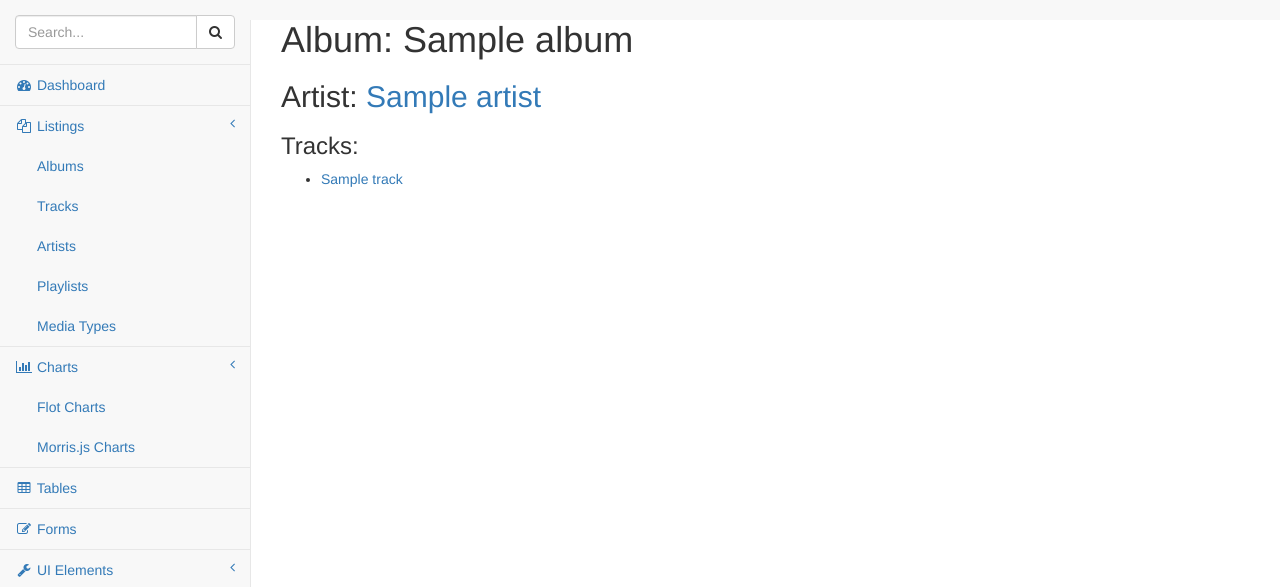
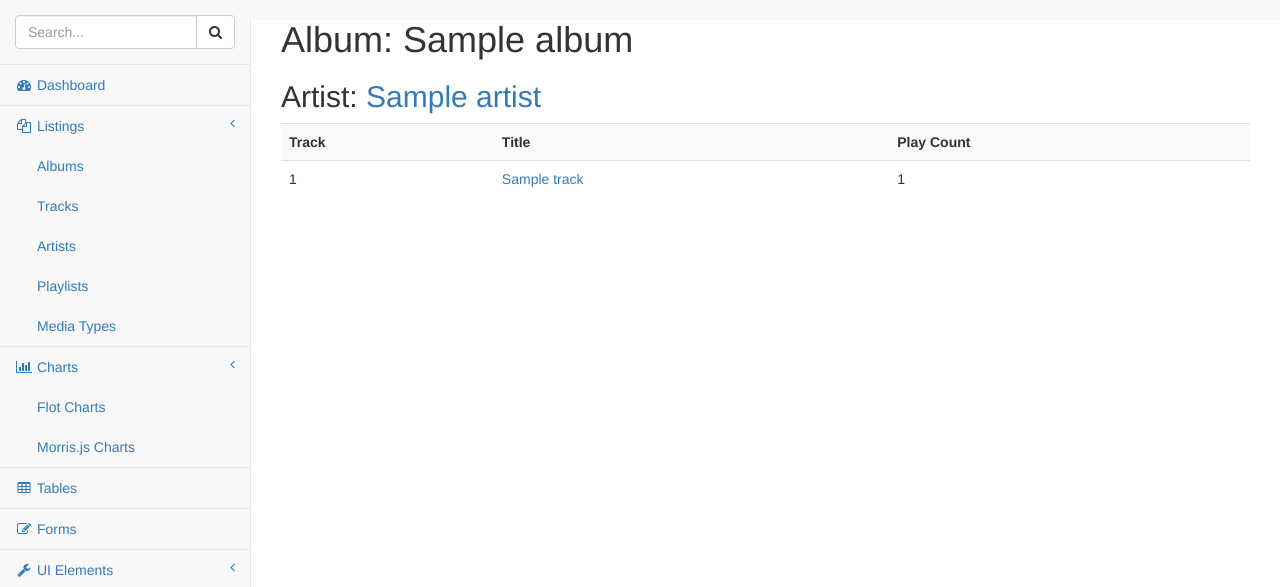
Before and after one commit to shacker/tunedex, a Django app: page /albums/1 in a window 1280 px wide. Shown: the part 51-638 px from the top of the page. Run offline with Django 3.2, Linux system fonts and the light colour scheme; tables that the repository leaves empty hold one stand-in row (values such as "Sample post"); some libraries are stand-ins or nearby versions.

Commit message:
Set ordered tracks on album view

```diff
--- a/itl/views.py
+++ b/itl/views.py
@@ -25,6 +25,12 @@ class AlbumListView(generic.ListView):
 
 class AlbumDetailView(generic.DetailView):
     model = Album
+
+    def get_context_data(self, **kwargs):
+        context = super().get_context_data(**kwargs)
+        tracks = self.object.track_set.all().order_by('track_number')
+        context['tracks'] = tracks
+        return context
 
 
 class ArtistListView(generic.ListView):
--- a/pyrex/templates/itl/album_detail.html
+++ b/pyrex/templates/itl/album_detail.html
@@ -6,11 +6,19 @@
     <h1>Album: {{ album.title }}</h1>
     <h2>Artist: <a href="{% url 'artist_detail' album.artist.id %}">{{ album.artist }}</a></h2>
 
-    <h3>Tracks:</h3>
-    <ul>
-        {% for track in album.track_set.all %}
-            <li><a href="{% url 'track_detail' track.persistent_id %}">{{ track.title }}</a></li>
+    <table class="table table-striped">
+        <tr>
+            <th>Track</th>
+            <th>Title</th>
+            <th>Play Count</th>
+        </tr>
+        {% for track in tracks %}
+        <tr>
+            <td>{{ track.track_number }}</td>
+            <td><a href="{% url 'track_detail' track.persistent_id %}">{{ track.title }}</a></td>
+            <td>{{ track.play_count }}</td>
+        </tr>
         {% endfor %}
-    </ul>
+    </table>
 
 {% endblock %}
```
Also changed, not shown: pyrex/templates/itl/artist_detail.html (+9 -5 lines).
